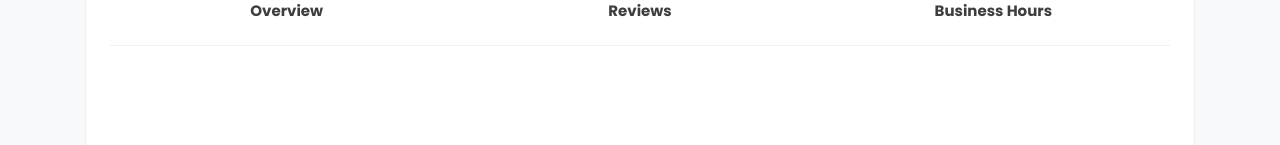
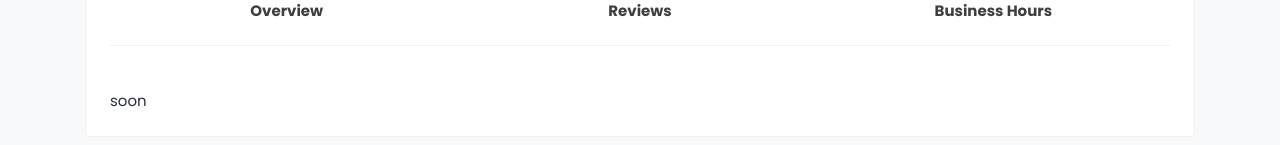
Before and after one commit to a4w/ruslan-legal-service, a React (Create React App) app in the folder frontend/legal-service-app/: page /profile in a window 1280 px wide. Shown: the part 325-470 px from the top of the page. Built offline with nearby package versions, Linux system fonts and the light colour scheme.

Commit message:
Added tab content

```diff
--- a/frontend/legal-service-app/src/LawyerProfile.js
+++ b/frontend/legal-service-app/src/LawyerProfile.js
@@ -86,11 +86,17 @@ const Details = () => {
             <div className="card-body pt-0">
                 <Tab.Container id="details" defaultActiveKey="overview">
                     <NavBar />
-                    <Tab.Pane eventKey="overview"></Tab.Pane>
-                    <Tab.Pane eventKey="reviews">
-                        <LawyerReviews />
-                    </Tab.Pane>
-                    <Tab.Pane eventKey="hours"></Tab.Pane>
+                    <Tab.Content>
+                        <div class="tab-content pt-0">
+                            <Tab.Pane eventKey="overview"> soon </Tab.Pane>
+                            <Tab.Pane eventKey="reviews">
+                                <LawyerReviews />
+                            </Tab.Pane>
+                            <Tab.Pane eventKey="hours">
+                                {" Hours will be added when it's time 🌚🌚"}
+                            </Tab.Pane>
+                        </div>
+                    </Tab.Content>
                 </Tab.Container>
             </div>
         </div>
```
